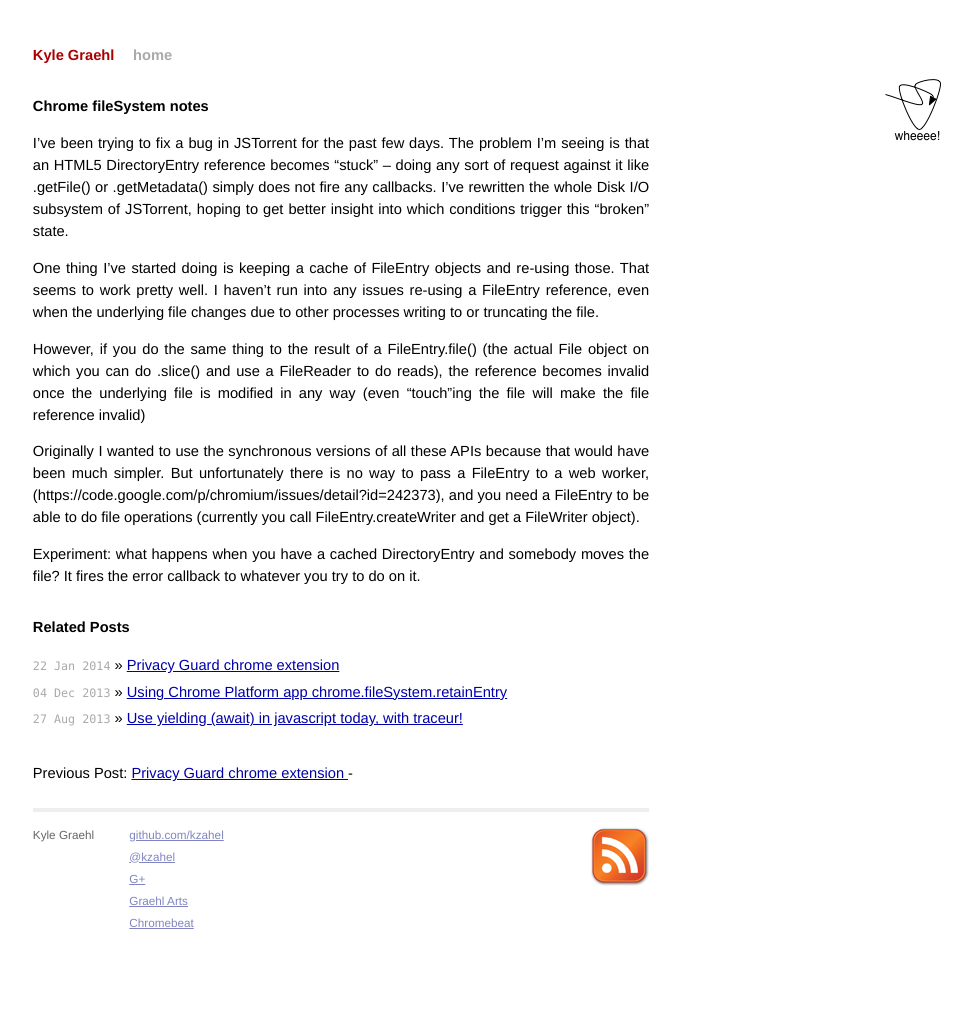
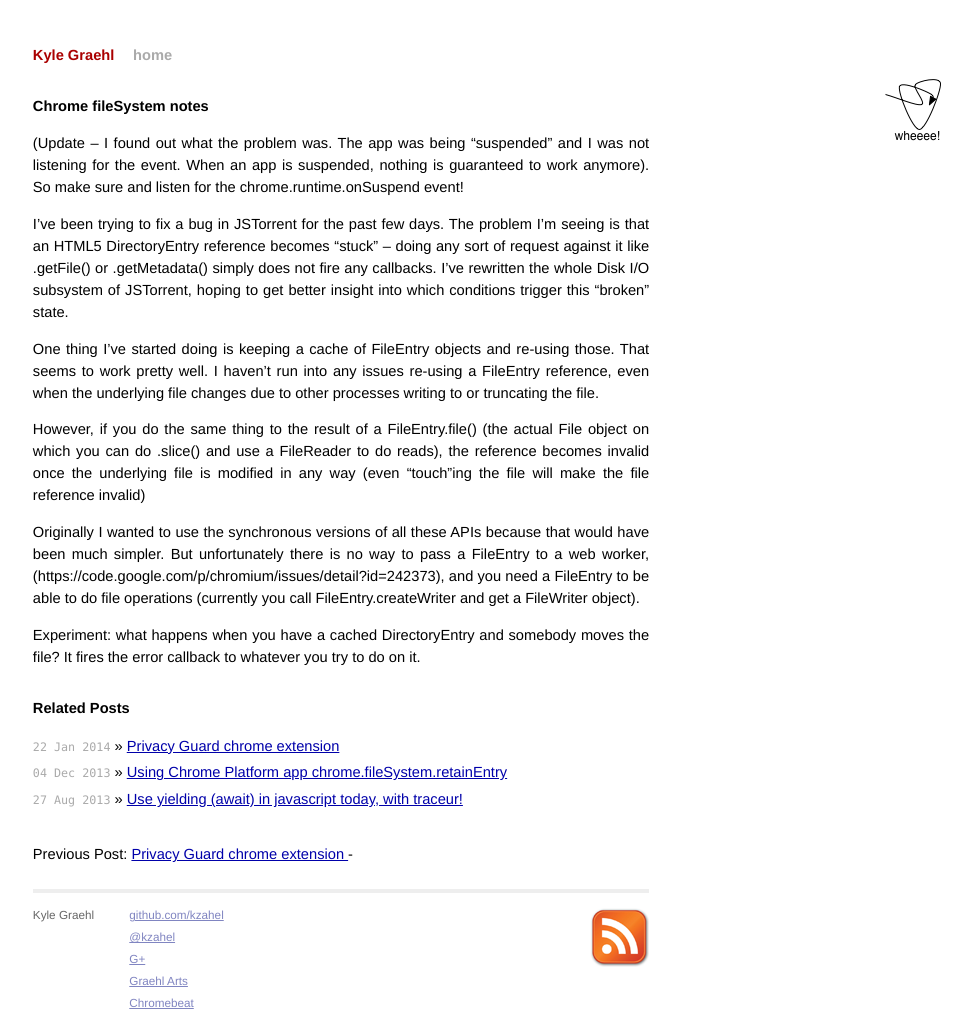
Before and after one commit to kzahel/kzahel.github.io, a Jekyll site: the page built from _posts/2014-02-26-chrome-filesystem-notes.md, in a window 1280 px wide. Shown: the whole page, without its empty margins (299-1271 px from the left). Built offline with Jekyll 4.4.1, drawn with Linux system fonts in a browser that asks for light colours; comment, search, counter and statistics services are not loaded; before the commit the page ends 945 px from its top, so only the background shows below that.

Commit message:
update entry

```diff
--- a/_posts/2014-02-26-chrome-filesystem-notes.md
+++ b/_posts/2014-02-26-chrome-filesystem-notes.md
@@ -5,6 +5,9 @@
 comments: true
 categories: javascript development chrome-app
 ---
+
+(Update -- I found out what the problem was. The app was being "suspended" and I was not listening for the event. When an app is suspended, nothing is guaranteed to work anymore). So make sure and listen for the chrome.runtime.onSuspend event!
+
 
 I've been trying to fix a bug in JSTorrent for the past few days. The
 problem I'm seeing is that an HTML5 DirectoryEntry reference becomes
```
